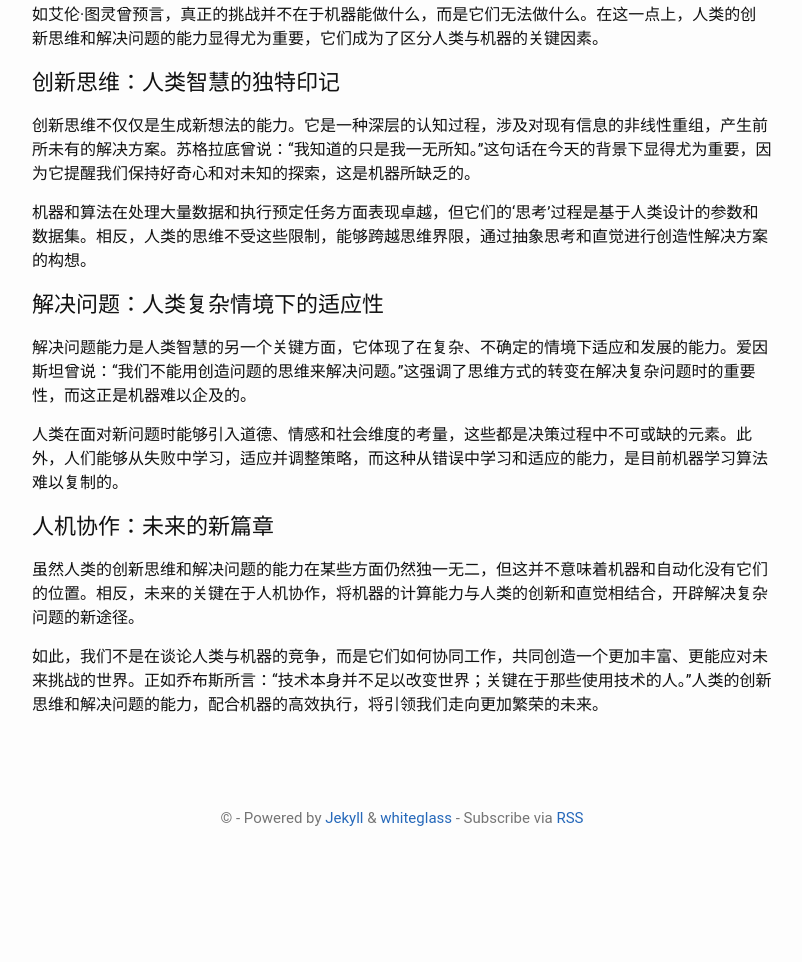
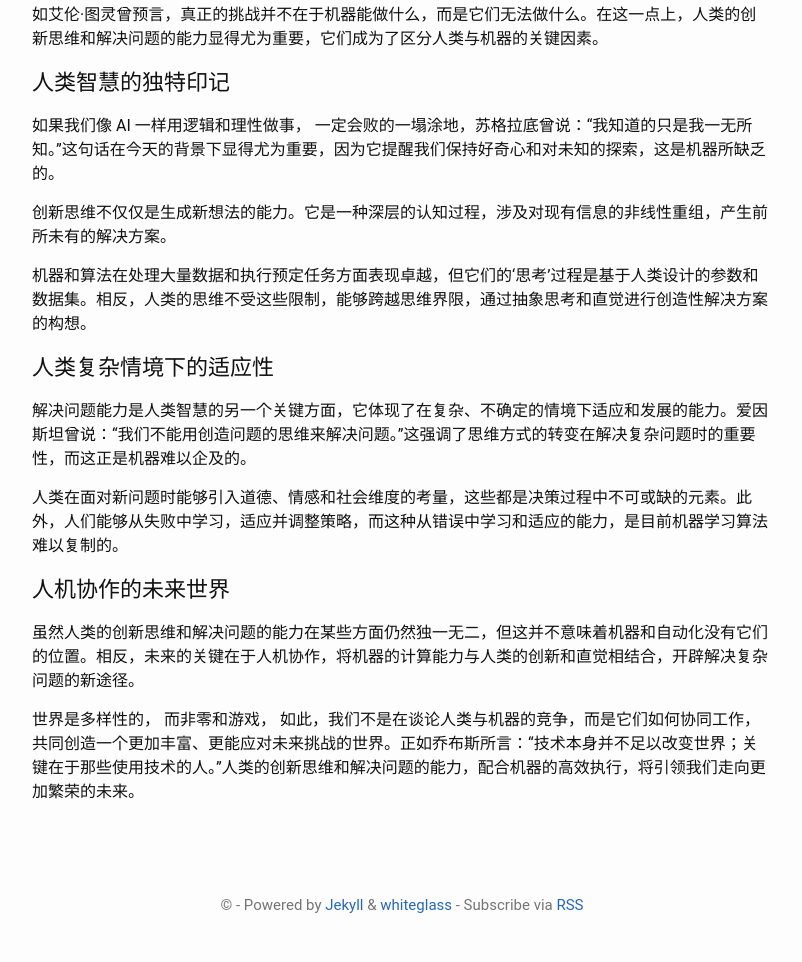
Before and after one commit to talkincode/ToughNotes, a Jekyll site: the page built from _posts/2024-03-06-Human-Wisdom-VS-Machine-Algorithms.md, in a window 1280 px wide. Shown: the part 515-1477 px from the top of the page, without its empty margins (238-1040 px from the left). Built offline with Jekyll 4.4.1, drawn with Linux system fonts in a browser that asks for light colours; before the commit the page ends 1390 px from its top, so only the background shows below that.

Commit message:
优化了人类智慧与机器算法之间的协作方式

```diff
--- a/_posts/2024-03-06-Human-Wisdom-VS-Machine-Algorithms.md
+++ b/_posts/2024-03-06-Human-Wisdom-VS-Machine-Algorithms.md
@@ -9,20 +9,22 @@ categories: tech innovation AI
 
 在一个由算法驱动的世界里，机器和自动化已经在执行重复任务的领域达到了前所未有的高度。然而，正如艾伦·图灵曾预言，真正的挑战并不在于机器能做什么，而是它们无法做什么。在这一点上，人类的创新思维和解决问题的能力显得尤为重要，它们成为了区分人类与机器的关键因素。
 
-## 创新思维：人类智慧的独特印记
+## 人类智慧的独特印记
 
-创新思维不仅仅是生成新想法的能力。它是一种深层的认知过程，涉及对现有信息的非线性重组，产生前所未有的解决方案。苏格拉底曾说：“我知道的只是我一无所知。”这句话在今天的背景下显得尤为重要，因为它提醒我们保持好奇心和对未知的探索，这是机器所缺乏的。
+如果我们像 AI 一样用逻辑和理性做事， 一定会败的一塌涂地，苏格拉底曾说：“我知道的只是我一无所知。”这句话在今天的背景下显得尤为重要，因为它提醒我们保持好奇心和对未知的探索，这是机器所缺乏的。
+
+创新思维不仅仅是生成新想法的能力。它是一种深层的认知过程，涉及对现有信息的非线性重组，产生前所未有的解决方案。
 
 机器和算法在处理大量数据和执行预定任务方面表现卓越，但它们的‘思考’过程是基于人类设计的参数和数据集。相反，人类的思维不受这些限制，能够跨越思维界限，通过抽象思考和直觉进行创造性解决方案的构想。
 
-## 解决问题：人类复杂情境下的适应性
+## 人类复杂情境下的适应性
 
 解决问题能力是人类智慧的另一个关键方面，它体现了在复杂、不确定的情境下适应和发展的能力。爱因斯坦曾说：“我们不能用创造问题的思维来解决问题。”这强调了思维方式的转变在解决复杂问题时的重要性，而这正是机器难以企及的。
 
 人类在面对新问题时能够引入道德、情感和社会维度的考量，这些都是决策过程中不可或缺的元素。此外，人们能够从失败中学习，适应并调整策略，而这种从错误中学习和适应的能力，是目前机器学习算法难以复制的。
 
-## 人机协作：未来的新篇章
+## 人机协作的未来世界
 
 虽然人类的创新思维和解决问题的能力在某些方面仍然独一无二，但这并不意味着机器和自动化没有它们的位置。相反，未来的关键在于人机协作，将机器的计算能力与人类的创新和直觉相结合，开辟解决复杂问题的新途径。
 
-如此，我们不是在谈论人类与机器的竞争，而是它们如何协同工作，共同创造一个更加丰富、更能应对未来挑战的世界。正如乔布斯所言：“技术本身并不足以改变世界；关键在于那些使用技术的人。”人类的创新思维和解决问题的能力，配合机器的高效执行，将引领我们走向更加繁荣的未来。
+世界是多样性的， 而非零和游戏， 如此，我们不是在谈论人类与机器的竞争，而是它们如何协同工作，共同创造一个更加丰富、更能应对未来挑战的世界。正如乔布斯所言：“技术本身并不足以改变世界；关键在于那些使用技术的人。”人类的创新思维和解决问题的能力，配合机器的高效执行，将引领我们走向更加繁荣的未来。
```
